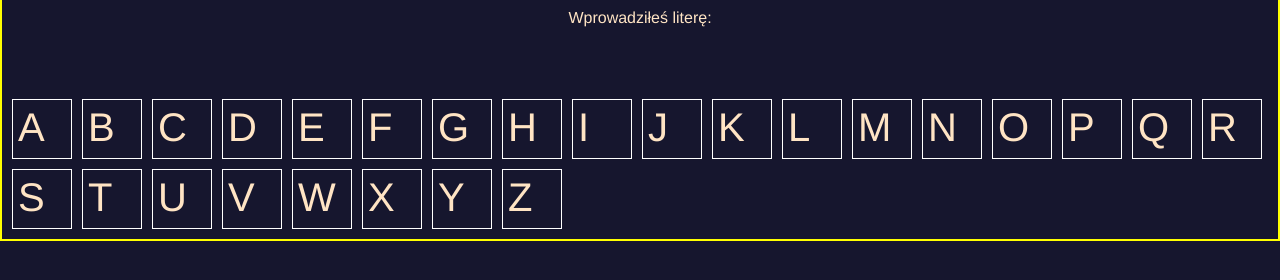
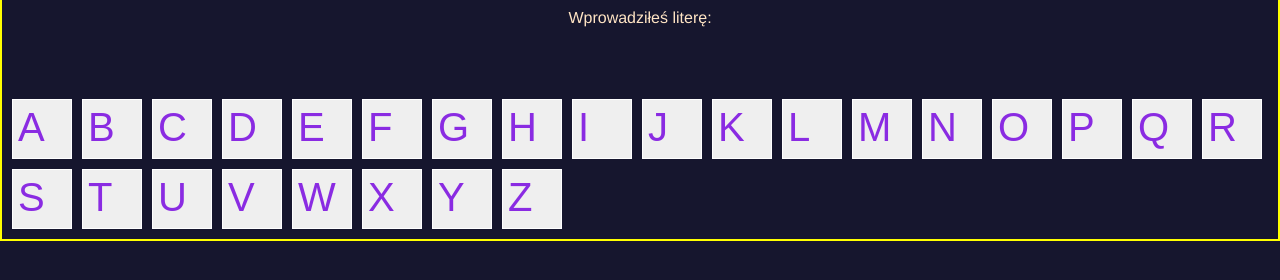
Before and after one commit to vandmac/Vandmac-hangmanthegame, a plain HTML site: page index.html in a window 1280 px wide. Shown: the part 60-340 px from the top of the page. Drawn offline with Linux system fonts and the light colour scheme.

Commit message:
change divs to buttons

```diff
--- a/index.html
+++ b/index.html
@@ -18,7 +18,7 @@
     <section id="keyboard">
         <div class="input">Wprowadziłeś literę: </div>
     </section>
-    <script src="main.js""></script>
+    <script src="main.js"></script>
 </body>
 
 </html>
--- a/main.js
+++ b/main.js
@@ -3,8 +3,10 @@ console.log(guesWord);
 const keyboardArray = [];
 
 const keyboard = document.getElementById('keyboard');
+let letterKey;
+let letterToAdd;
 for (let i = 65; i < 91; i++) {
-  letterKey = document.createElement('div.letter');
+  letterKey = document.createElement('button');
   letterKey.classList.add('letter');
   letterToAdd = String.fromCharCode(i);
   keyboardArray.push(letterToAdd);
--- a/style.css
+++ b/style.css
@@ -28,6 +28,10 @@ div.input {
   border: 2px solid yellow;
 }
 
+button{
+  color: blueviolet;
+}
+
 .letter {
   display: inline-flex;
   margin: 5px;
```
